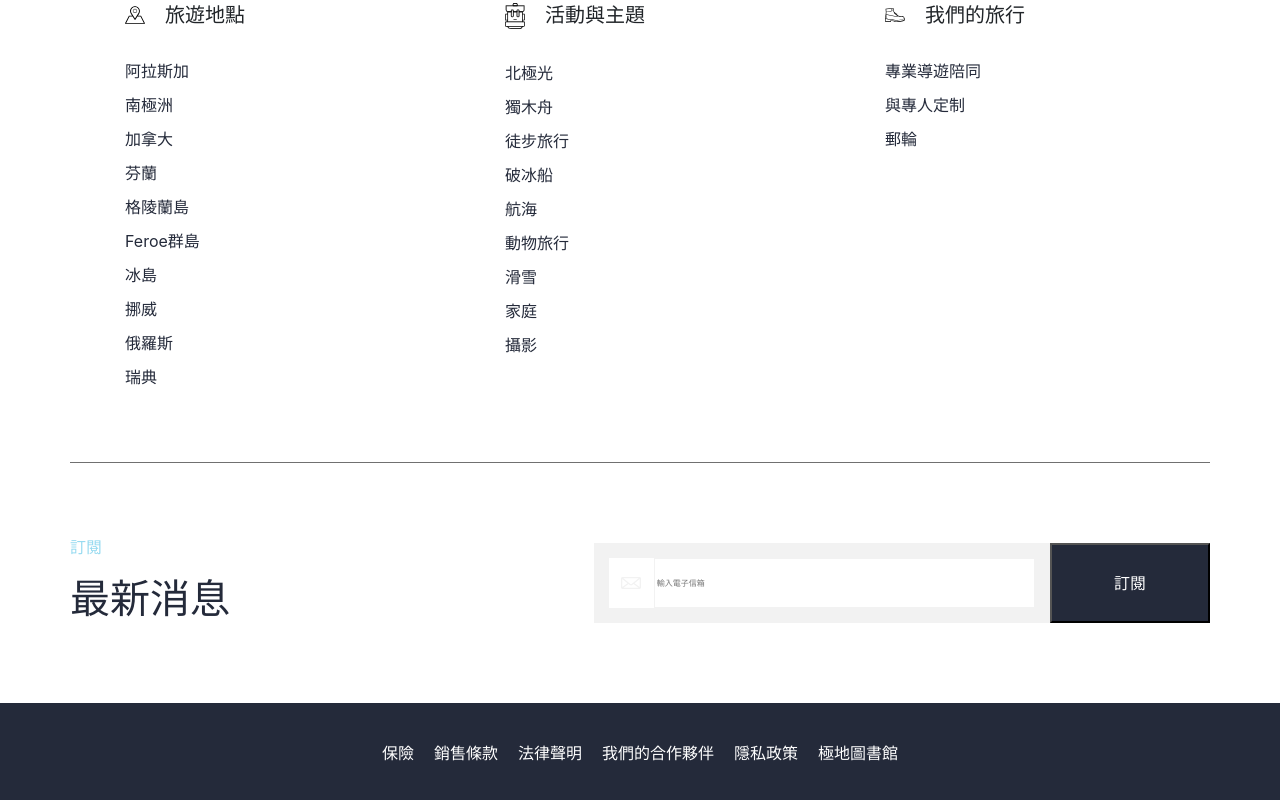
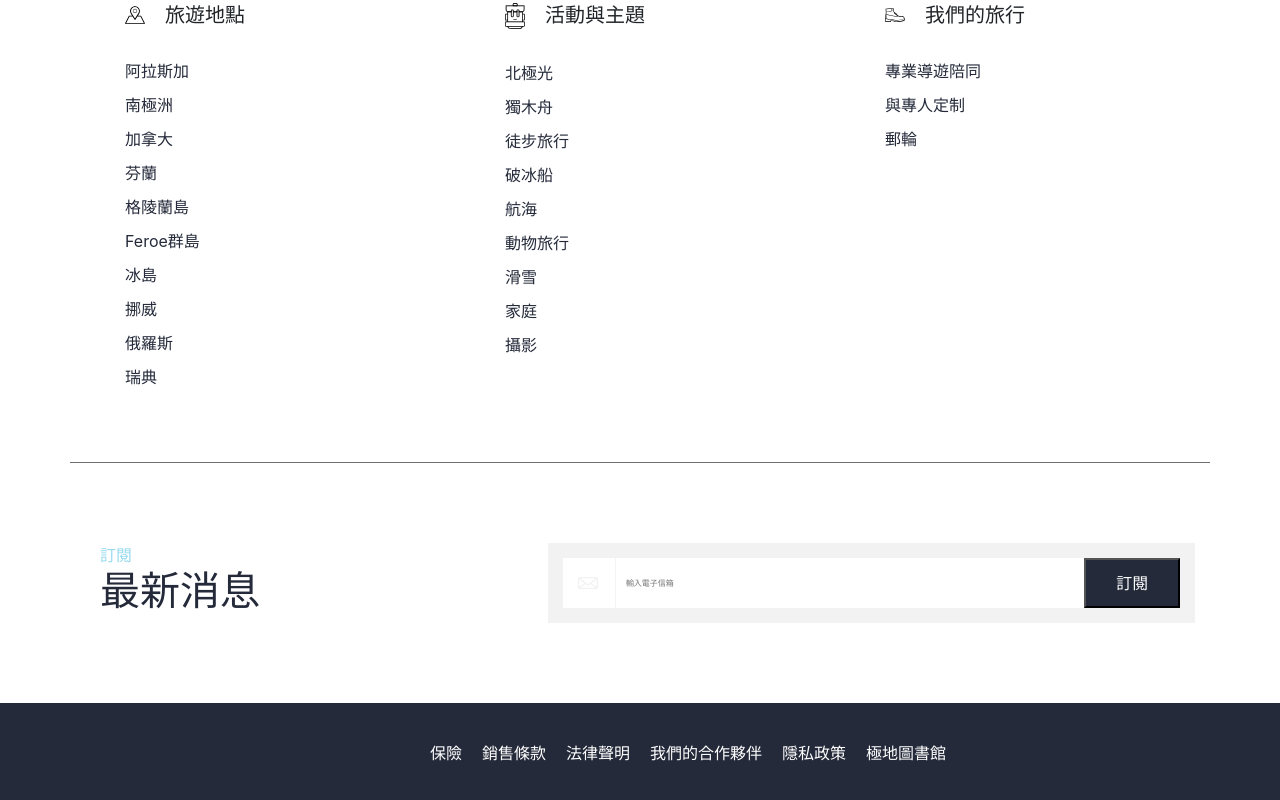
Before and after one commit to vic0117/n_66, a React (Create React App) app in the folder client/: page / in a window 1280 px wide. Shown: the part 1546-2346 px from the top of the page. Built offline with nearby package versions, Linux system fonts and the light colour scheme.

Commit message:
20191105
footer rwd not including cloud rwd

```diff
--- a/client/src/components/Footer/Footer.js
+++ b/client/src/components/Footer/Footer.jsx
@@ -24,32 +24,61 @@ class Footer extends Component {
         {/* <div className="noUse"></div> */}
         <Row>
           <div className="mountainBox">
-            <Parallax
-              pages={1.2}
-              ref={ref => (this.parallax = ref)}
+            <Parallax pages={1.2} ref={ref => (this.parallax = ref)}>
+              <ParallaxLayer offset={0} speed={0} style={{ top: "35%" }}>
+                <img
+                  src={mountainBg}
+                  alt="mountainBg"
+                  className="mountainBg"
+                ></img>
+              </ParallaxLayer>
+              <ParallaxLayer
+                offset={0}
+                speed={-0.3}
+                style={{ "z-index": "2", top: "45%", left: "50%" }}
               >
-				  <ParallaxLayer offset={0} speed={0} style={{top:'35%'}}>
-              <img src={mountainBg} alt="mountainBg" className="mountainBg"></img>
-              </ParallaxLayer>
-				  <ParallaxLayer offset={0} speed={-0.3} style={{'z-index':'2',top:'45%',left:'50%'}}>
                 <h1>66 ﾟN</h1>
               </ParallaxLayer>
-				  <ParallaxLayer offset={0} speed={0} style={{'z-index':'3',top:'70%',left:'50%'}}>
+              <ParallaxLayer
+                offset={0}
+                speed={0}
+                style={{ "z-index": "3", top: "70%", left: "50%" }}
+              >
                 <img src={mountain} alt="mountain" className="mountain"></img>
               </ParallaxLayer>
-				  <ParallaxLayer offset={0} speed={-0.3} style={{'z-index':'4',top:'55%',left:'44%'}}>
+              <ParallaxLayer
+                offset={0}
+                speed={-0.3}
+                style={{ "z-index": "4", top: "55%", left: "44%" }}
+              >
                 <p>極地旅行專家</p>
               </ParallaxLayer>
-              <ParallaxLayer offset={0} speed={2}  style={{'z-index':'5',top:'55%'}}>
+              <ParallaxLayer
+                offset={0}
+                speed={2}
+                style={{ "z-index": "5", top: "55%" }}
+              >
                 <img src={cloud1} alt="cloud1" className="cloud1"></img>
               </ParallaxLayer>
-              <ParallaxLayer offset={0} speed={0.7} style={{'z-index':'5',top:'35%'}}>
+              <ParallaxLayer
+                offset={0}
+                speed={0.7}
+                style={{ "z-index": "5", top: "35%" }}
+              >
                 <img src={cloud2} alt="cloud2" className="cloud2"></img>
               </ParallaxLayer>
-              <ParallaxLayer offset={0} speed={0.3} style={{'z-index':'5',top:'50%'}}>
+              <ParallaxLayer
+                offset={0}
+                speed={0.3}
+                style={{ "z-index": "5", top: "50%" }}
+              >
                 <img src={cloud3} alt="cloud3" className="cloud3"></img>
               </ParallaxLayer>
-              <ParallaxLayer offset={0} speed={0.2} style={{'z-index':'5',top:'50%'}}>
+              <ParallaxLayer
+                offset={0}
+                speed={0.2}
+                style={{ "z-index": "5", top: "50%" }}
+              >
                 <img src={cloud4} alt="cloud4" className="cloud4"></img>
               </ParallaxLayer>
             </Parallax>
@@ -107,30 +136,32 @@ class Footer extends Component {
               </Col>
             </div>
           </Row>
-          <Row>
-            <div className="footerBox2 d-flex align-items-center">
-              <div className="subscribeTitle">
+          <Row className=" footerBox2 align-items-center">
+            <div className="subscribeTitle col-lg-5">
               <p>訂閱</p>
               <h1>最新消息</h1>
             </div>
-              <div className="subscribeEmail d-flex ml-auto">
-                <div className="emailIcon d-flex justify-content-center align-items-center">
+            <form className="col-lg-7 subscribeEmail d-flex ml-auto">
+              <div className="emailIcon d-flex align-items-center">
                 <img src={email} alt="email"></img>
               </div>
-                <input type="text" placeholder="輸入電子信箱" />
-              </div>
+              <input className="ml-2" type="text" placeholder="輸入電子信箱" />
               <button>訂閱</button>
-            </div>
+            </form>
           </Row>
         </Container>
         <Row>
           <div className="footerBox3 d-flex justify-content-center align-items-center">
+            <div className="col-sm-12 col-md-6 d-flex ml-auto justify-content-end p-0">
               <p>保險</p>
               <p>銷售條款</p>
               <p>法律聲明</p>
+            </div>
+            <div className="col-sm-12 col-md-6 d-flex p-0">
               <p>我們的合作夥伴</p>
               <p>隱私政策</p>
               <p>極地圖書館</p>
+            </div>
           </div>
         </Row>
       </div>
--- a/client/src/components/Footer/Footer.scss
+++ b/client/src/components/Footer/Footer.scss
@@ -1,4 +1,4 @@
-.noUse{
+.noUse {
   height: 100vh;
   background: #000;
 }
@@ -24,7 +24,7 @@
     list-style: none;
     margin-top: 0.625rem;
   }
-  li:hover{
+  li:hover {
     color: #96daf0;
     cursor: pointer;
   }
@@ -32,12 +32,14 @@
 .footerBox2 {
   width: 100%;
   height: 15rem;
-  // border:1px solid #242A3A;
-  p {
+  margin: 0 !important;
+  .subscribeTitle p {
     font-size: 1rem;
     color: #96daf0;
+    margin-bottom: 0px;
   }
-  h1 {
+
+  .subscribeTitle h1 {
     color: #242a3a;
   }
 }
@@ -45,9 +47,12 @@
   width: 40%;
   height: 80px;
   border: 15px solid #f2f2f2;
+  padding-right: 0 !important;
+
   .emailIcon {
     height: 50px;
     width: 50px;
+    border-right: 1px solid #f4f4f4;
   }
   img {
     color: #74767d;
@@ -57,18 +62,17 @@
   input {
     width: 100%;
     font-size: 0.5rem;
-	 border: 1px solid #f2f2f2;
+    border: none;
   }
-  input:focus{
+  input:focus {
     outline: none;
   }
-  input:hover{
+  input:hover {
     cursor: pointer;
   }
 }
 button {
-  width: 10rem;
-  height: 5rem;
+  width: 20%;
   background: #242a3a;
   color: #fff;
 }
@@ -81,6 +85,7 @@ button:hover {
   width: 100%;
   height: 6.25rem;
   background: #242a3a;
+  flex-wrap: wrap;
   p {
     color: #fff;
     margin: 0px 10px;
@@ -90,36 +95,48 @@ button:hover {
     cursor: pointer;
   }
 }
-.mountainBox{
-	height:100vh;
-	h1{
+.mountainBox {
+  height: 100vh;
+  h1 {
     position: absolute;
-		font-size:12rem;
+    font-size: 12rem;
     font-weight: 800;
-		color:#242a3a;
-		transform: translate(-50%,-50%);
+    color: #242a3a;
+    transform: translate(-50%, -50%);
   }
-	p{
+  p {
     font-size: 2rem;
     letter-spacing: 1rem;
-		color:#242a3a;
+    color: #242a3a;
   }
-	.mountain{
-		transform: translate(-50%,-50%);
+  .mountain {
+    transform: translate(-50%, -50%);
   }
-	.mountainBg{
+  .mountainBg {
     width: 100%;
   }
-	.cloud1{
+  .cloud1 {
     width: 100%;
   }
-	.cloud2{
+  .cloud2 {
     width: 100%;
   }
-	.cloud3{
+  .cloud3 {
     width: 100%;
   }
-	.cloud4{
+  .cloud4 {
     width: 100%;
   }
 }
+
+@media only screen and (max-width: 768px) {
+  .subscribeEmail {
+    margin-top: -25px !important;
+  }
+  .subscribeTitle {
+    text-align: center;
+  }
+  .footerBox3 div {
+    justify-content: center !important;
+  }
+}
```
Also changed, not shown: client/src/components/Adviser/adviser.jsx (renamed from client/src/components/Adviser/adviser.js), 2 other files (tests, documents, lock files or other folders). Lines whose indentation alone changed are shown as unchanged.
